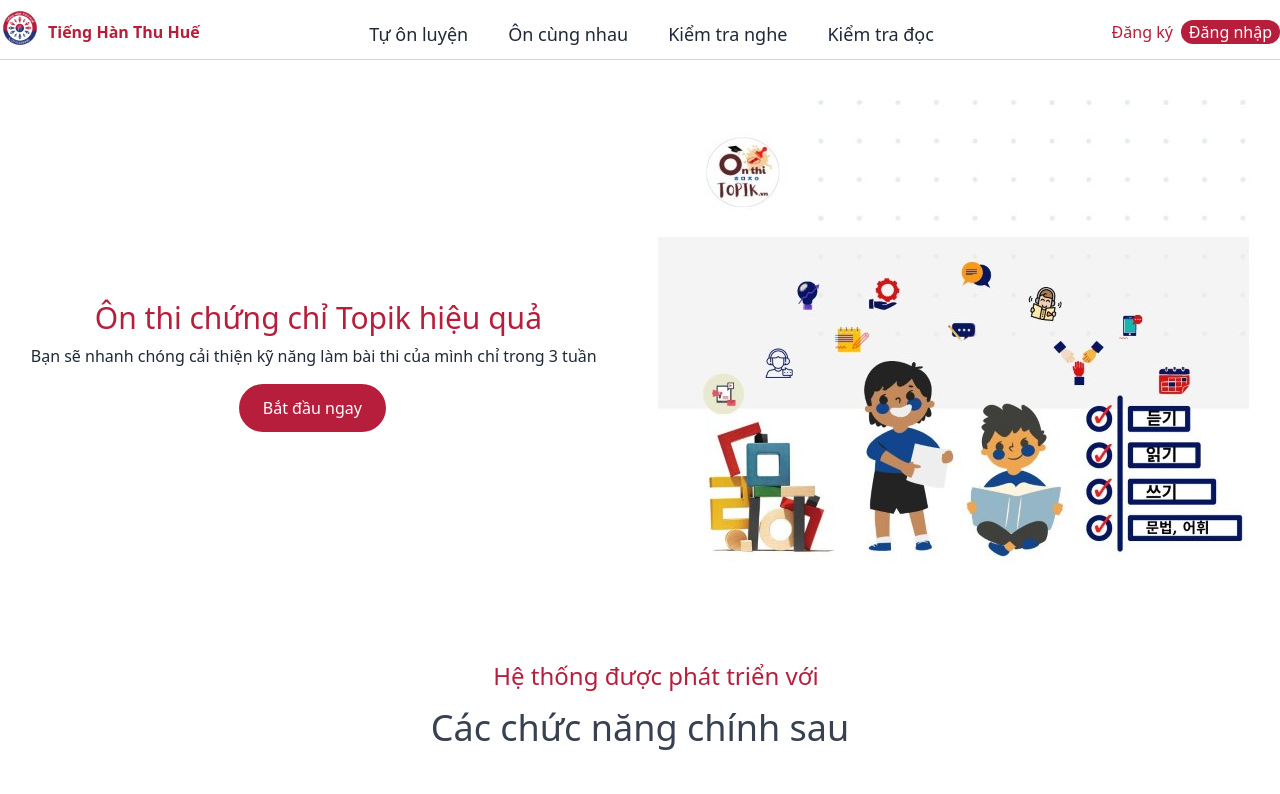
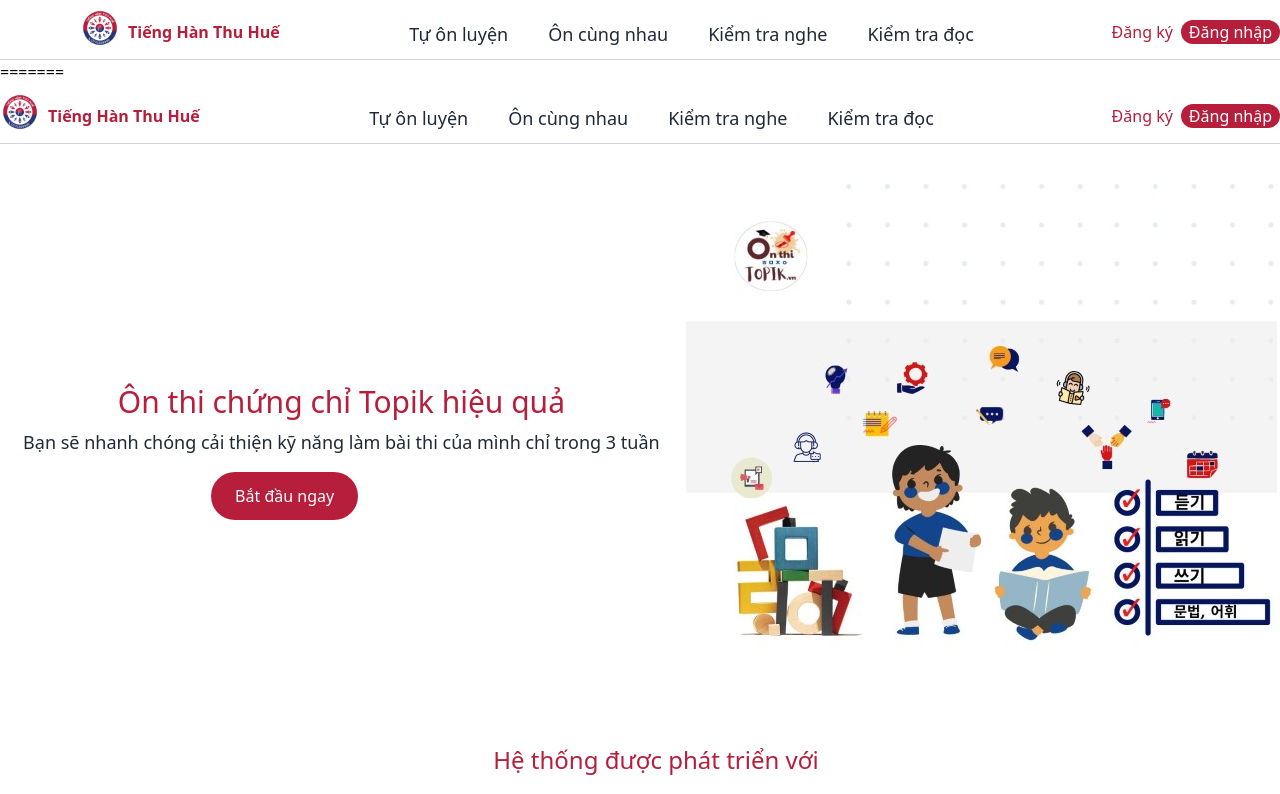
Before and after one commit to Khanhlinh952001/my-app, a Next.js app: page / in a window 1280 px wide. Shown: the top 794 px of the page. Built offline with nearby package versions, Linux system fonts and the light colour scheme.

Commit message:
Update page.jsx

```diff
--- a/app/page.jsx
+++ b/app/page.jsx
@@ -1,6 +1,6 @@
 import Link from "next/link";
 import img from "../public/logo.jpg";
-import { IoAccessibilityOutline} from "react-icons/io5";
+import { IoAccessibilityOutline } from "react-icons/io5";
 import { CgPlayListCheck } from "react-icons/cg";
 import { GoBook } from "react-icons/go";
 import { FaEarListen } from "react-icons/fa6";
@@ -12,6 +12,47 @@
     <main>
       <div className="bg-white ">
         {/* header */}
+
+        <div className="lg:h-[60px] bg-white border-b border-gray-300 ">
+          <div className="container flex flex-col lg:flex-row justify-between pb-2">
+            {/* Logo */}
+            <div className="flex items-center lg:ml-20">
+              <img className="w-10 mt-2 h-10" src="logo.jpg" alt="logo" />
+              <h2 className="text-[#b61e3b] font-bold mt-4 ml-2">
+                Tiếng Hàn Thu Huế
+              </h2>
+            </div>
+
+            {/* Navigation Links */}
+            <div className="lg:flex lg:justify-center mt-4">
+              <h3 className="text-gray-800 text-lg hover:bg-[#b61e3b] hover:text-white px-3 py-1 h-8 mx-2 rounded">
+                Tự ôn luyện
+              </h3>
+              <h3 className="text-gray-800 text-lg hover:bg-[#b61e3b] hover:text-white px-3 py-1 h-8 mx-2 rounded">
+                Ôn cùng nhau
+              </h3>
+              <Link href="/Listen">
+                <h3 className="text-gray-800 text-lg hover:bg-[#b61e3b] hover:text-white px-3 pt-1 h-8 mx-2 rounded">
+                  Kiểm tra nghe
+                </h3>
+              </Link>
+              <Link href="/Reading">
+                <h3 className="text-gray-800 text-lg hover:bg-[#b61e3b] hover:text-white px-3 py-1 h-8 mx-2 rounded">
+                  Kiểm tra đọc
+                </h3>
+              </Link>
+            </div>
+
+            {/* Auth Buttons */}
+            <div className="lg:flex items-center mt-4">
+              <button className="text-[#b61e3b] mx-2">Đăng ký</button>
+              <button className="text-white bg-[#b61e3b] px-2 rounded-xl">
+                Đăng nhập
+              </button>
+            </div>
+          </div>
+        </div>
+=======
        <div className="lg:h-[60px] bg-white border-b border-gray-300 ">
   <div className="container flex flex-col lg:flex-row justify-between pb-2">
     {/* Logo */}
@@ -53,111 +94,148 @@
 </div>
 
 
+
         {/* container */}
 
-        <div className="flex  bg-white justify-around">
+        <div className="sm:block md:flex lg:flex bg-white justify-around">
           {/*  */}
-          <div >
-            <h1 className="text-[#b61e3b] mt-60 text-3xl ml-16">
+          <div>
+
+            <h1 className="text-[#b61e3b] sm:mt-32 md:mt-32 lg:mt-60 text-3xl text-center ">
               Ôn thi chứng chỉ Topik hiệu quả
             </h1>
-            <p className="text-gray-800 mt-2">
+            <p className="text-gray-800 mt-2 text-lg sm:px-5 md:px-5">
               Bạn sẽ nhanh chóng cải thiện kỹ năng làm bài thi của mình chỉ
               trong 3 tuần
             </p>
+
                 <button className="text-white bg-[#b61e3b] hover:bg-[#e9b0bb] px-6 py-3 rounded-3xl mt-4 ml-52">
               Bắt đầu ngay
             </button>
+
+
           </div>
           <div className="mt-10">
             <img src="landing-1.jpg" />
           </div>
         </div>
 
-
-
-
         <div className="flex justify-center mt-20">
           <div>
             <div>
-            <h1 className="text-[#b61e3d] text-2xl font-medium ml-8 text-center">Hệ thống được phát triển với</h1>
-            <h1 className="text-gray-700 text-4xl mb-20 mt-4 text-center">Các chức năng chính sau</h1>
-          <div className="flex">
-            <div className="w-72  border-double border-2 mx-8 border-[#b61e3d] text-center">
+              <h1 className="text-[#b61e3d] text-2xl font-medium ml-8 text-center">
+                Hệ thống được phát triển với
+              </h1>
+              <h1 className="text-gray-700 text-4xl mb-20 mt-4 text-center">
+                Các chức năng chính sau
+              </h1>
+              <div className="lg:flex md:flex sm:block">
+                <div className=" w-72  border-double border-2 mx-8 border-[#b61e3d] text-center">
                   <div className="flex justify-center mt-20 mb-4">
-                <IoAccessibilityOutline className="text-gray-600 text-4xl"/>
+                    <IoAccessibilityOutline className="text-gray-600 text-4xl" />
                   </div>
-              <h1 className="text-gray-800 text-2xl font-medium">Làm bài thi Topik</h1>
-              <p className="text-gray-700 px-4 text-justify pb-8 mt-4">Các bài thi Topik đã được công bố giúp bạn ôn luyện, đánh giá khả năng của mình qua các bài thi. Nội dung được chia theo các kỳ thi, kỹ năng thi, giao diện làm bài thi thân thiện, dễ dàng sử dụng. Theo dõi sự tiến bộ của mình trong trang cá nhân</p>
+                  <h1 className="text-gray-800 text-2xl font-medium">
+                    Làm bài thi Topik
+                  </h1>
+                  <p className="text-gray-700 px-4 text-justify pb-8 mt-4">
+                    Các bài thi Topik đã được công bố giúp bạn ôn luyện, đánh
+                    giá khả năng của mình qua các bài thi. Nội dung được chia
+                    theo các kỳ thi, kỹ năng thi, giao diện làm bài thi thân
+                    thiện, dễ dàng sử dụng. Theo dõi sự tiến bộ của mình trong
+                    trang cá nhân
+                  </p>
                 </div>
 
                 <div className="w-72   border-double border-2 mx-8 border-[#b61e3d] text-center">
                   <div className="flex justify-center mt-20 mb-4">
-                <CiPenpot className="text-gray-600 text-4xl"/>
+                    <CiPenpot className="text-gray-600 text-4xl" />
                   </div>
-              <h1 className="text-gray-800 text-2xl font-medium">Kinh nghiệm làm bài thi</h1>
-              <p className="text-gray-700 px-4 text-justify pb-8 mt-4">Các kinh nghiệm làm bài thi Topik một cách hiệu quả được chia sẻ bởi các bạn có chứng chỉ Topik 5 trở lên. Những kinh nghiệm này sẽ giúp đỡ bạn thật sự hiệu quả trong chiến lược làm bài thi. Bên cạnh đó, bạn có thể liên hệ trực tiếp để trao đổi, học hỏi kinh nghiệm</p>
+                  <h1 className="text-gray-800 text-2xl font-medium">
+                    Kinh nghiệm làm bài thi
+                  </h1>
+                  <p className="text-gray-700 px-4 text-justify pb-8 mt-4">
+                    Các kinh nghiệm làm bài thi Topik một cách hiệu quả được
+                    chia sẻ bởi các bạn có chứng chỉ Topik 5 trở lên. Những kinh
+                    nghiệm này sẽ giúp đỡ bạn thật sự hiệu quả trong chiến lược
+                    làm bài thi. Bên cạnh đó, bạn có thể liên hệ trực tiếp để
+                    trao đổi, học hỏi kinh nghiệm
+                  </p>
                 </div>
 
                 <div className="w-72   border-double border-2 mx-8 border-[#b61e3d] text-center">
                   <div className="flex justify-center mt-20 mb-4 ">
-
-                <CgPlayListCheck className="text-gray-600 text-4xl"/>
+                    <CgPlayListCheck className="text-gray-600 text-4xl" />
                   </div>
-              <h1 className="text-gray-800 text-2xl font-medium">Ôn luyện, củng cố ngữ pháp</h1>
-              <p className="text-gray-700 px-4 text-justify pb-8 mt-4">Nội dung ngữ pháp được tổng hợp, thể hiện một cách sinh động, trực quan thông qua các hình ảnh bắt mắt. Bên cạnh đó, mỗi phần nghữ pháp đều được xây dựng bài tập ôn luyện, hướng dẫn sử dụng cấu trúc ngữ pháp, giúp bạn dễ dàng ghi nhớ kiến thức</p>
+                  <h1 className="text-gray-800 text-2xl font-medium">
+                    Ôn luyện, củng cố ngữ pháp
+                  </h1>
+                  <p className="text-gray-700 px-4 text-justify pb-8 mt-4">
+                    Nội dung ngữ pháp được tổng hợp, thể hiện một cách sinh
+                    động, trực quan thông qua các hình ảnh bắt mắt. Bên cạnh đó,
+                    mỗi phần nghữ pháp đều được xây dựng bài tập ôn luyện, hướng
+                    dẫn sử dụng cấu trúc ngữ pháp, giúp bạn dễ dàng ghi nhớ kiến
+                    thức
+                  </p>
+                </div>
               </div>
             </div>
 
-
-          </div>
-
-
             <div className="mt-10">
-          <div className="flex">
+              <div className=" sm:block lg:flex md:flex">
                 <div className="w-72  border-double border-2 mx-8 border-[#b61e3d] text-center">
                   <div className="flex justify-center mt-20 mb-4">
-                <GoBook className="text-gray-600 text-4xl"/>
+                    <GoBook className="text-gray-600 text-4xl" />
                   </div>
-              <h1 className="text-gray-800 text-2xl font-medium">Ôn luyện, củng cố từ vựng</h1>
-              <p className="text-gray-700 px-4 text-justify pb-8 mt-4">Hơn 6000 từ vựng tiếng hàn, chia thành các chủ đề theo các cấp độ Topik, với các ví dụ cách sử dụng giúp cho bạn dễ dàng ghi nhớ.</p>
+                  <h1 className="text-gray-800 text-2xl font-medium">
+                    Ôn luyện, củng cố từ vựng
+                  </h1>
+                  <p className="text-gray-700 px-4 text-justify pb-8 mt-4">
+                    Hơn 6000 từ vựng tiếng hàn, chia thành các chủ đề theo các
+                    cấp độ Topik, với các ví dụ cách sử dụng giúp cho bạn dễ
+                    dàng ghi nhớ.
+                  </p>
                 </div>
 
                 <div className="w-72   border-double border-2 mx-8 border-[#b61e3d] text-center">
                   <div className="flex justify-center mt-20 mb-4">
-                <FaEarListen className="text-gray-600 text-4xl"/>
+                    <FaEarListen className="text-gray-600 text-4xl" />
                   </div>
-              <h1 className="text-gray-800 text-2xl font-medium">Ôn luyện kỹ năng Nghe, Đọc</h1>
-              <p className="text-gray-700 px-4 text-justify pb-8 mt-4">Ôn luyện kỹ năng nghe từng cấu trúc câu trong đề thi Topik. Bạn có thể chọn lựa các câu trong đề thi và chỉ ôn luyện cho phần kỹ năng đó. Chức năng này giúp bạn tiết kiệm thời gian, tập trung hiệu quả kiến thức cần cải thiện trong từng nội dung.</p>
+                  <h1 className="text-gray-800 text-2xl font-medium">
+                    Ôn luyện kỹ năng Nghe, Đọc
+                  </h1>
+                  <p className="text-gray-700 px-4 text-justify pb-8 mt-4">
+                    Ôn luyện kỹ năng nghe từng cấu trúc câu trong đề thi Topik.
+                    Bạn có thể chọn lựa các câu trong đề thi và chỉ ôn luyện cho
+                    phần kỹ năng đó. Chức năng này giúp bạn tiết kiệm thời gian,
+                    tập trung hiệu quả kiến thức cần cải thiện trong từng nội
+                    dung.
+                  </p>
                 </div>
 
                 <div className="w-72   border-double border-2 mx-8 border-[#b61e3d] text-center">
                   <div className="flex justify-center mt-20 mb-4 ">
-
-                <CgPlayListCheck className="text-gray-600 text-4xl"/>
+                    <CgPlayListCheck className="text-gray-600 text-4xl" />
                   </div>
-              <h1 className="text-gray-800 text-2xl font-medium">Và nhiều các chức năng khác</h1>
-              <p className="text-gray-700 px-4 text-justify pb-8 mt-4">Hệ thống đang được phát triển thêm nhiều chức năng hữu ích khác. Bên cạnh đó, nếu bạn muốn hệ thống có chức năng nào đó, hãy gửi góp ý về địa chỉ  email:<span className="font-bold">tienghanthuhue@gmail.com</span>  Nhóm phát triển sẽ tổng hợp và xây dựng các chức năng mới theo nhu cầu của đông đảo người sử dụng</p>
+                  <h1 className="text-gray-800 text-2xl font-medium">
+                    Và nhiều các chức năng khác
+                  </h1>
+                  <p className="text-gray-700 px-4 text-justify pb-8 mt-4">
+                    Hệ thống đang được phát triển thêm nhiều chức năng hữu ích
+                    khác. Bên cạnh đó, nếu bạn muốn hệ thống có chức năng nào
+                    đó, hãy gửi góp ý về địa chỉ email:
+                    <span className="font-bold">tienghanthuhue@gmail.com</span>{" "}
+                    Nhóm phát triển sẽ tổng hợp và xây dựng các chức năng mới
+                    theo nhu cầu của đông đảo người sử dụng
+                  </p>
+                </div>
+              </div>
+            </div>
           </div>
         </div>
 
-
-          </div>
-          </div>
-
-
-
-
-
-        </div>
-
-
         {/* foooter */}
 
-
-
-<footer
-  class="flex flex-col items-center mt-80 text-center text-white bg-[#b61e3b]">
+        <footer class="flex flex-col items-center mt-80 text-center text-white bg-[#b61e3b]">
           <div class="container pt-9">
             <div class="mb-9 flex justify-center">
               <a href="#!" class="mr-9 text-neutral-800 dark:text-neutral-200">
@@ -165,9 +243,9 @@
                   xmlns="http://www.w3.org/2000/svg"
                   class="h-4 w-4"
                   fill="currentColor"
-          viewBox="0 0 24 24">
-          <path
-            d="M9 8h-3v4h3v12h5v-12h3.642l.358-4h-4v-1.667c0-.955.192-1.333 1.115-1.333h2.885v-5h-3.808c-3.596 0-5.192 1.583-5.192 4.615v3.385z" />
+                  viewBox="0 0 24 24"
+                >
+                  <path d="M9 8h-3v4h3v12h5v-12h3.642l.358-4h-4v-1.667c0-.955.192-1.333 1.115-1.333h2.885v-5h-3.808c-3.596 0-5.192 1.583-5.192 4.615v3.385z" />
                 </svg>
               </a>
               <a href="#!" class="mr-9 text-neutral-800 dark:text-neutral-200">
@@ -175,9 +253,9 @@
                   xmlns="http://www.w3.org/2000/svg"
                   class="h-4 w-4"
                   fill="currentColor"
-          viewBox="0 0 24 24">
-          <path
-            d="M24 4.557c-.883.392-1.832.656-2.828.775 1.017-.609 1.798-1.574 2.165-2.724-.951.564-2.005.974-3.127 1.195-.897-.957-2.178-1.555-3.594-1.555-3.179 0-5.515 2.966-4.797 6.045-4.091-.205-7.719-2.165-10.148-5.144-1.29 2.213-.669 5.108 1.523 6.574-.806-.026-1.566-.247-2.229-.616-.054 2.281 1.581 4.415 3.949 4.89-.693.188-1.452.232-2.224.084.626 1.956 2.444 3.379 4.6 3.419-2.07 1.623-4.678 2.348-7.29 2.04 2.179 1.397 4.768 2.212 7.548 2.212 9.142 0 14.307-7.721 13.995-14.646.962-.695 1.797-1.562 2.457-2.549z" />
+                  viewBox="0 0 24 24"
+                >
+                  <path d="M24 4.557c-.883.392-1.832.656-2.828.775 1.017-.609 1.798-1.574 2.165-2.724-.951.564-2.005.974-3.127 1.195-.897-.957-2.178-1.555-3.594-1.555-3.179 0-5.515 2.966-4.797 6.045-4.091-.205-7.719-2.165-10.148-5.144-1.29 2.213-.669 5.108 1.523 6.574-.806-.026-1.566-.247-2.229-.616-.054 2.281 1.581 4.415 3.949 4.89-.693.188-1.452.232-2.224.084.626 1.956 2.444 3.379 4.6 3.419-2.07 1.623-4.678 2.348-7.29 2.04 2.179 1.397 4.768 2.212 7.548 2.212 9.142 0 14.307-7.721 13.995-14.646.962-.695 1.797-1.562 2.457-2.549z" />
                 </svg>
               </a>
               <a href="#!" class="mr-9 text-neutral-800 dark:text-neutral-200">
@@ -185,11 +263,13 @@
                   xmlns="http://www.w3.org/2000/svg"
                   class="h-5 w-5"
                   fill="currentColor"
-          viewBox="0 0 24 24">
+                  viewBox="0 0 24 24"
+                >
                   <path
                     d="M7 11v2.4h3.97c-.16 1.029-1.2 3.02-3.97 3.02-2.39 0-4.34-1.979-4.34-4.42 0-2.44 1.95-4.42 4.34-4.42 1.36 0 2.27.58 2.79 1.08l1.9-1.83c-1.22-1.14-2.8-1.83-4.69-1.83-3.87 0-7 3.13-7 7s3.13 7 7 7c4.04 0 6.721-2.84 6.721-6.84 0-.46-.051-.81-.111-1.16h-6.61zm0 0 17 2h-3v3h-2v-3h-3v-2h3v-3h2v3h3v2z"
                     fill-rule="evenodd"
-            clip-rule="evenodd" />
+                    clip-rule="evenodd"
+                  />
                 </svg>
               </a>
               <a href="#!" class="mr-9 text-neutral-800 dark:text-neutral-200">
@@ -197,9 +277,9 @@
                   xmlns="http://www.w3.org/2000/svg"
                   class="h-4 w-4"
                   fill="currentColor"
-          viewBox="0 0 24 24">
-          <path
-            d="M12 2.163c3.204 0 3.584.012 4.85.07 3.252.148 4.771 1.691 4.919 4.919.058 1.265.069 1.645.069 4.849 0 3.205-.012 3.584-.069 4.849-.149 3.225-1.664 4.771-4.919 4.919-1.266.058-1.644.07-4.85.07-3.204 0-3.584-.012-4.849-.07-3.26-.149-4.771-1.699-4.919-4.92-.058-1.265-.07-1.644-.07-4.849 0-3.204.013-3.583.07-4.849.149-3.227 1.664-4.771 4.919-4.919 1.266-.057 1.645-.069 4.849-.069zm0-2.163c-3.259 0-3.667.014-4.947.072-4.358.2-6.78 2.618-6.98 6.98-.059 1.281-.073 1.689-.073 4.948 0 3.259.014 3.668.072 4.948.2 4.358 2.618 6.78 6.98 6.98 1.281.058 1.689.072 4.948.072 3.259 0 3.668-.014 4.948-.072 4.354-.2 6.782-2.618 6.979-6.98.059-1.28.073-1.689.073-4.948 0-3.259-.014-3.667-.072-4.947-.196-4.354-2.617-6.78-6.979-6.98-1.281-.059-1.69-.073-4.949-.073zm0 5.838c-3.403 0-6.162 2.759-6.162 6.162s2.759 6.163 6.162 6.163 6.162-2.759 6.162-6.163c0-3.403-2.759-6.162-6.162-6.162zm0 10.162c-2.209 0-4-1.79-4-4 0-2.209 1.791-4 4-4s4 1.791 4 4c0 2.21-1.791 4-4 4zm6.406-11.845c-.796 0-1.441.645-1.441 1.44s.645 1.44 1.441 1.44c.795 0 1.439-.645 1.439-1.44s-.644-1.44-1.439-1.44z" />
+                  viewBox="0 0 24 24"
+                >
+                  <path d="M12 2.163c3.204 0 3.584.012 4.85.07 3.252.148 4.771 1.691 4.919 4.919.058 1.265.069 1.645.069 4.849 0 3.205-.012 3.584-.069 4.849-.149 3.225-1.664 4.771-4.919 4.919-1.266.058-1.644.07-4.85.07-3.204 0-3.584-.012-4.849-.07-3.26-.149-4.771-1.699-4.919-4.92-.058-1.265-.07-1.644-.07-4.849 0-3.204.013-3.583.07-4.849.149-3.227 1.664-4.771 4.919-4.919 1.266-.057 1.645-.069 4.849-.069zm0-2.163c-3.259 0-3.667.014-4.947.072-4.358.2-6.78 2.618-6.98 6.98-.059 1.281-.073 1.689-.073 4.948 0 3.259.014 3.668.072 4.948.2 4.358 2.618 6.78 6.98 6.98 1.281.058 1.689.072 4.948.072 3.259 0 3.668-.014 4.948-.072 4.354-.2 6.782-2.618 6.979-6.98.059-1.28.073-1.689.073-4.948 0-3.259-.014-3.667-.072-4.947-.196-4.354-2.617-6.78-6.979-6.98-1.281-.059-1.69-.073-4.949-.073zm0 5.838c-3.403 0-6.162 2.759-6.162 6.162s2.759 6.163 6.162 6.163 6.162-2.759 6.162-6.163c0-3.403-2.759-6.162-6.162-6.162zm0 10.162c-2.209 0-4-1.79-4-4 0-2.209 1.791-4 4-4s4 1.791 4 4c0 2.21-1.791 4-4 4zm6.406-11.845c-.796 0-1.441.645-1.441 1.44s.645 1.44 1.441 1.44c.795 0 1.439-.645 1.439-1.44s-.644-1.44-1.439-1.44z" />
                 </svg>
               </a>
               <a href="#!" class="mr-9 text-neutral-800 dark:text-neutral-200">
@@ -207,22 +287,22 @@
                   xmlns="http://www.w3.org/2000/svg"
                   class="h-4 w-4"
                   fill="currentColor"
-          viewBox="0 0 24 24">
-          <path
-            d="M4.98 3.5c0 1.381-1.11 2.5-2.48 2.5s-2.48-1.119-2.48-2.5c0-1.38 1.11-2.5 2.48-2.5s2.48 1.12 2.48 2.5zm.02 4.5h-5v16h5v-16zm7.982 0h-4.968v16h4.969v-8.399c0-4.67 6.029-5.052 6.029 0v8.399h4.988v-10.131c0-7.88-8.922-7.593-11.018-3.714v-2.155z" />
+                  viewBox="0 0 24 24"
+                >
+                  <path d="M4.98 3.5c0 1.381-1.11 2.5-2.48 2.5s-2.48-1.119-2.48-2.5c0-1.38 1.11-2.5 2.48-2.5s2.48 1.12 2.48 2.5zm.02 4.5h-5v16h5v-16zm7.982 0h-4.968v16h4.969v-8.399c0-4.67 6.029-5.052 6.029 0v8.399h4.988v-10.131c0-7.88-8.922-7.593-11.018-3.714v-2.155z" />
                 </svg>
               </a>
-
             </div>
           </div>
 
-  <div
-    class="w-full bg-neutral-300 p-4 text-center text-neutral-700 bg-[#c44d63] dark:text-neutral-200">
+          <div class="w-full bg-neutral-300 p-4 text-center text-neutral-700 bg-[#c44d63] dark:text-neutral-200">
             © 2024 Copyright:
             <a
               class="text-neutral-800 dark:text-white ml-2"
               href="https://www.facebook.com/linh.vokhanh.395"
-      >LinhCoder</a>
+            >
+              LinhCoder
+            </a>
           </div>
         </footer>
       </div>
```
Lines whose indentation alone changed are shown as unchanged.
